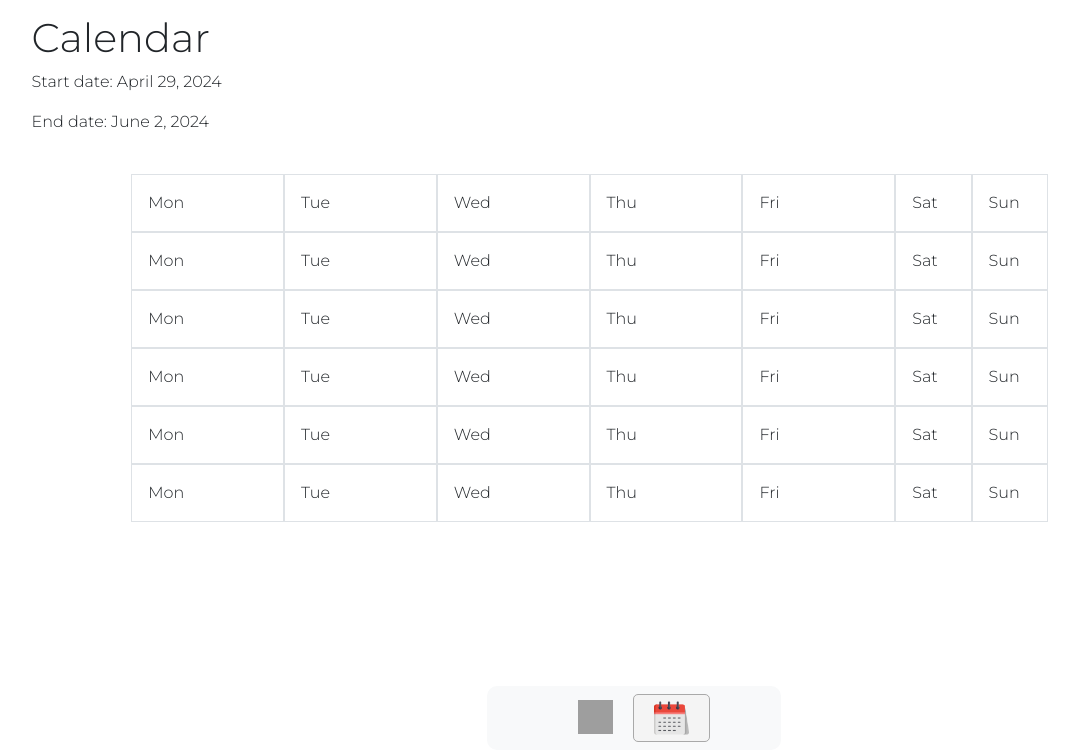
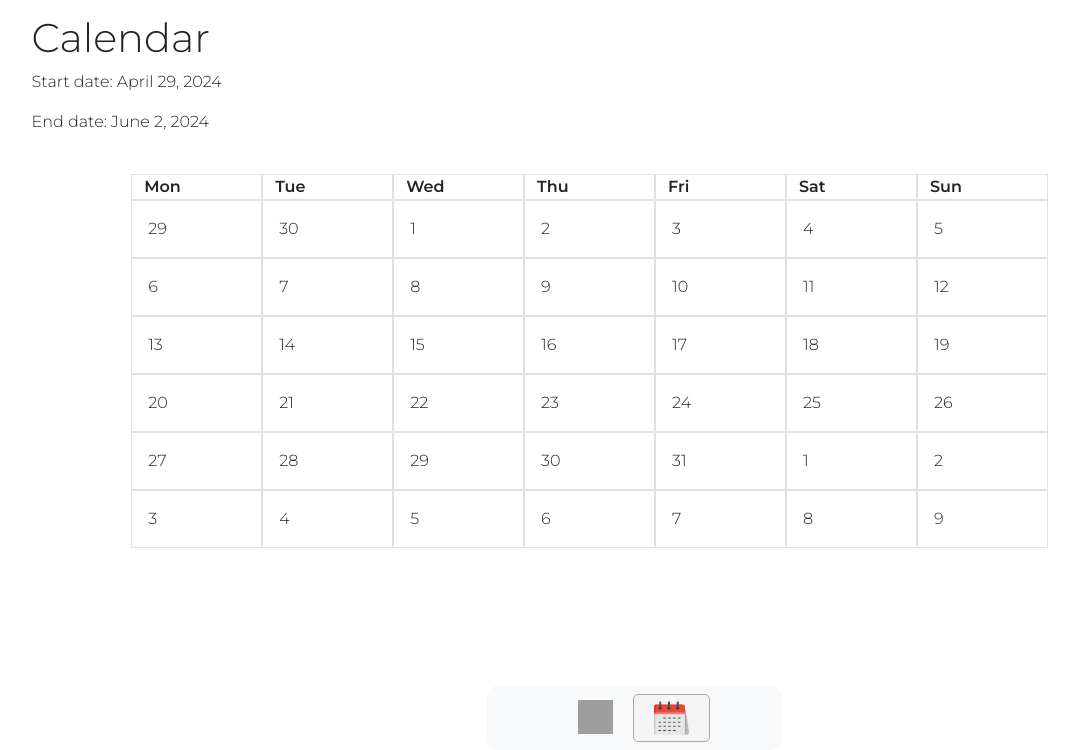
Before and after one commit to JosephLambon/Productivity-App, a Django app: page /calendar/ in a window 1280 px wide. Shown: the part 50-800 px from the top of the page, without its empty margins (6-1085 px from the left). Run offline with Django 5.2, Linux system fonts and the light colour scheme; some libraries are stand-ins or nearby versions; grey boxes are pictures that could not be loaded.

Commit message:
Successfully created a month's calendar view.

```diff
--- a/Tasks/static/Tasks/ReactComponents.js
+++ b/Tasks/static/Tasks/ReactComponents.js
@@ -216,29 +216,35 @@
         );
     };
 
-    const Week = (props) =>{
+    const Week = ({ dates }) =>{
         return (
             <div class="row">
-                    <div class="col-2 p-3 border"> Mon </div>
-                    <div class="col-2 p-3 border"> Tue </div>
-                    <div class="col-2 p-3 border"> Wed </div>
-                    <div class="col-2 p-3 border"> Thu </div>
-                    <div class="col-2 p-3 border"> Fri </div>
-                    <div class="col-1 p-3 border"> Sat </div>
-                    <div class="col-1 p-3 border"> Sun </div>
+                {dates.map((date, index) => (
+                    <div key={index} className="col p-3 border">
+                        {date.toLocaleDateString("en-US", { day: "numeric" })} {/* Display day of the week and date */}
+                    </div>
+                ))}
             </div>
         )
     };
 
     // Define 'Month' as 6 weeks.
-    const Month = (props) => {
+    const Month = ({ monthDates }) => {
+        // Convert JSON string of dates back to date objects
+        const parsedMonthDates = JSON.parse(monthDates).map(dateStr => new Date(dateStr));
+        console.log("month Dates:", monthDates)
+        console.log("Date objects: ", parsedMonthDates)
         const weeks = [];
+        // Define the 6 seperate weeks
         for (let i = 0; i < 6; i++) {
-          weeks.push(<Week key={i} />); // Add key prop with unique value (i)
+            const startIdx = i * 7;
+            const endIdx = startIdx + 7;
+            weeks.push(<Week key={i} dates={parsedMonthDates.slice(startIdx, endIdx)} />); // Slice the 7 days for each of the six weeks.
         }
+        // Return an array of the 6 seperate weeks.
         return (
-            <div class="calendar_container">
-                {weeks}  {/* Render the weeks array */}
+            <div className="calendar_container">
+                {weeks}
             </div>
         );
       };
--- a/Tasks/static/Tasks/calendar.css
+++ b/Tasks/static/Tasks/calendar.css
@@ -13,10 +13,13 @@
   }
 
 
-#calendar {
+#calendar, #calendar_head {
     max-width: 80%;
     margin: 0 auto;
-    margin-top: 5vh;
+}
+
+#calendar_head {
+  margin-top: 5vh;
 }
 
 .border {
--- a/Tasks/templates/Tasks/calendar.html
+++ b/Tasks/templates/Tasks/calendar.html
@@ -6,12 +6,23 @@
 
       <p>Start date: {{start_date}}</p>
       <p>End date: {{end_date}}</p>
+  <div id="calendar_head">
+    <div class="row">
+      <div class="col border mont-bold">Mon</div>
+      <div class="col border mont-bold">Tue</div>
+      <div class="col border mont-bold">Wed</div>
+      <div class="col border mont-bold">Thu</div>
+      <div class="col border mont-bold">Fri</div>
+      <div class="col border mont-bold">Sat</div>
+      <div class="col border mont-bold">Sun</div>
+    </div>
+  </div>
   <div id="calendar">
-
   </div>
 </div>
 
 <script type="text/babel">
-    ReactDOM.render(<Month />, document.querySelector('#calendar'));
+    ReactDOM.render(<Month monthDates="{{ month_dates }}" />, document.querySelector('#calendar'));
+    </script>
 </script>
 {% endblock %}
--- a/Tasks/templates/Tasks/index.html
+++ b/Tasks/templates/Tasks/index.html
@@ -7,16 +7,16 @@
 
             <nav aria-label="Page navigation" id="nav_drop">
               <div class="dropdown">
-                <a class="btn blue_btn dropdown-toggle unlink" role="button" data-bs-toggle="dropdown" aria-expanded="false" id="drop_btn">
+                <a class="btn blue_btn dropdown-toggle unlink p-2" role="button" data-bs-toggle="dropdown" aria-expanded="false" id="drop_btn">
                   Tasks
                 </a>
 
                 <ul class="dropdown-menu">
                   {% if page_obj.has_previous %}
-                      <li class="page-item"><a class="dropdown-item unlink" href="?page={{ page_obj.previous_page_number }}">Previous 10 tasks</a></li>
+                      <li class="page-item"><a class="dropdown-item unlink p-2" href="?page={{ page_obj.previous_page_number }}">Previous 10 tasks</a></li>
                   {% endif %}
                   {% if page_obj.has_next %}
-                      <li class="page-item"><a class="page-link dropdown-item unlink" href="?page={{ page_obj.next_page_number }}">Next 10 tasks</a></li>
+                      <li class="page-item"><a class="page-link dropdown-item unlink p-2" href="?page={{ page_obj.next_page_number }}">Next 10 tasks</a></li>
                   {% endif %}
                 </ul>
             </nav>
--- a/Tasks/views.py
+++ b/Tasks/views.py
@@ -241,6 +241,8 @@ def update_task(request):
 
 # CALENDAR
 
+# Finds the Monday of week containing 1st of current month
+# Finds the Sunday of the week containing final day of current month
 def get_six_weeks_around_today():
     # Get today's date
     today = datetime.date.today()
@@ -265,17 +267,13 @@ def get_six_weeks_around_today():
 
     return start_date, end_date
 
-# Define a new view, to find today's date,
-# then find on which day the 1st and last day of that month falls
-# Then, get the 42 days between the Monday of the
-# Week containing the 1st, and the Sunday of the week
-# containing the 28th-31st of that month.
 def load_calendar(request):
     start_date, end_date = get_six_weeks_around_today()
-    month_view_dates = pd.date_range(start_date, periods=42)
-    print(month_view_dates)
+    month_view_dates = pd.date_range(start_date, periods=42).strftime('%Y-%m-%d').tolist()
+    print(json.dumps(month_view_dates))
 
     return render(request, "Tasks/calendar.html", {
         "start_date": start_date,
-        "end_date": end_date
+        "end_date": end_date,
+        "month_dates": json.dumps(month_view_dates)
     })
```
